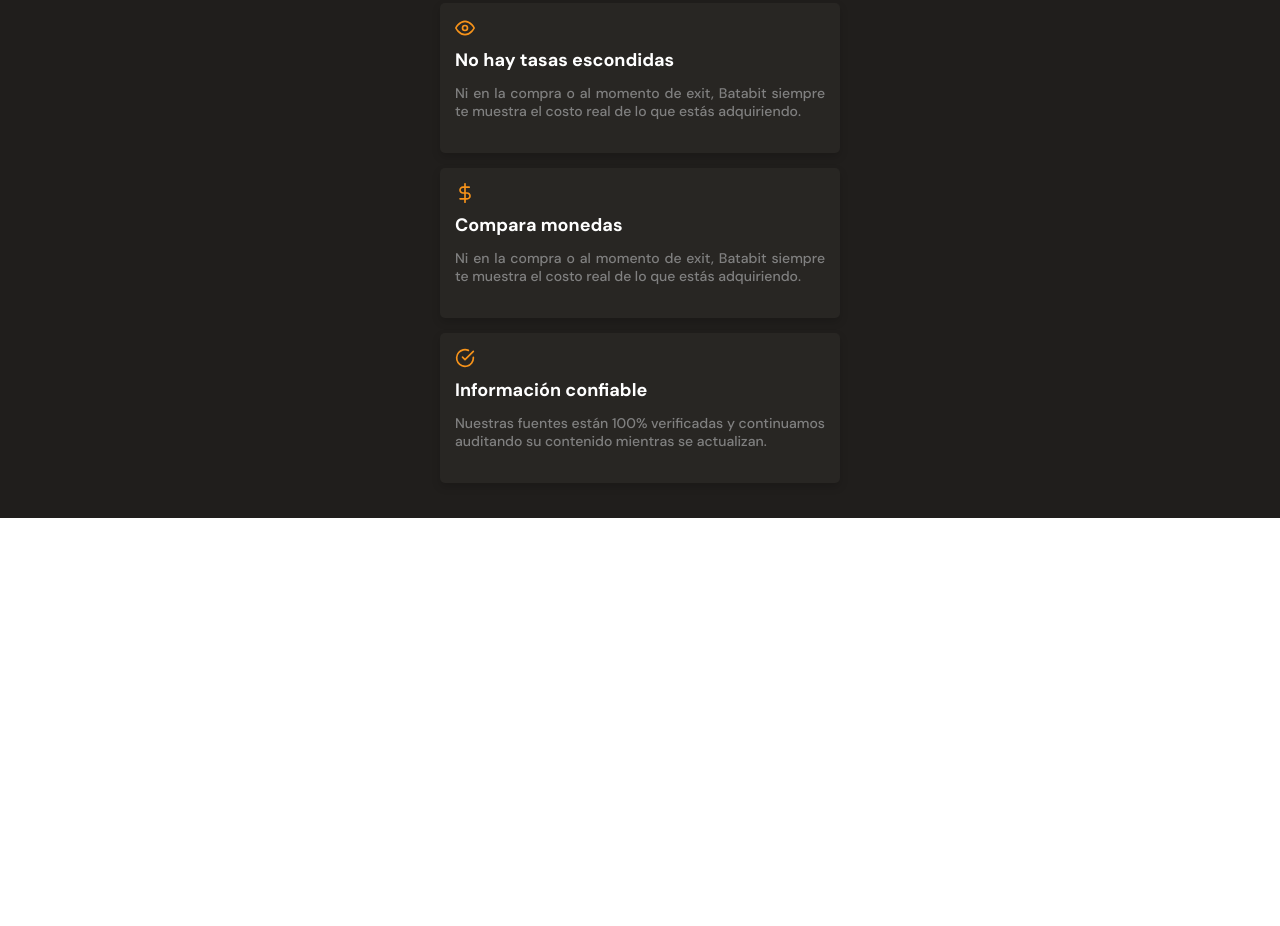
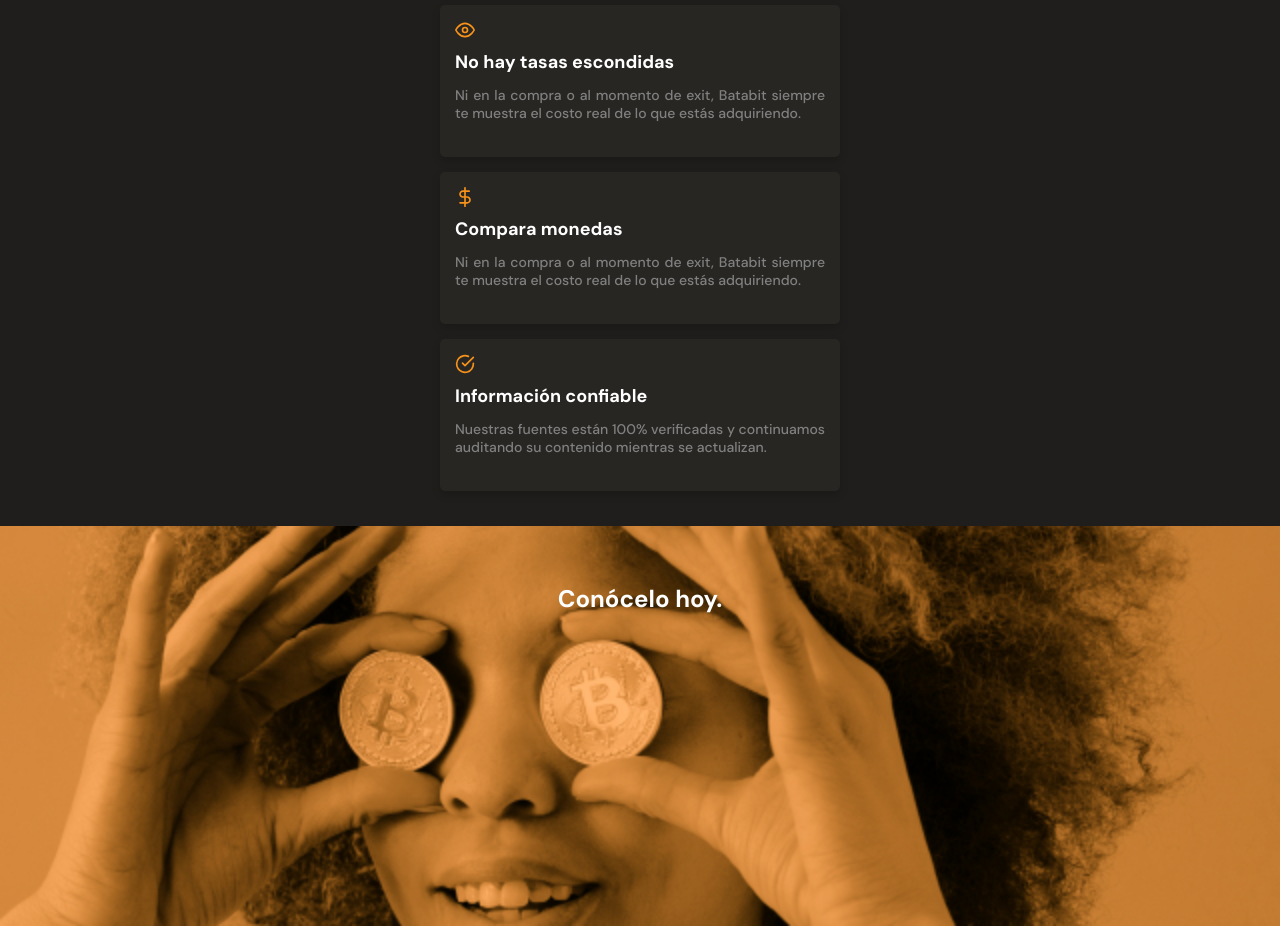
Before and after one commit to juanestorres/batata-bit, a plain HTML site: page index.html in a window 1280 px wide. Shown: the part 1813-2739 px from the top of the page. Before the commit the page ends 2331 px from the top, so only its background shows below. Drawn offline with Linux system fonts and the light colour scheme.

Commit message:
New image

```diff
--- a/index.html
+++ b/index.html
@@ -137,7 +137,11 @@
             </section>
 
         </section>
-        <section></section>
+        <section>
+            <section class="bitcoin-img-container">
+                <h2>Conócelo hoy.</h2>
+            </section>
+        </section>
         <section></section>
     </main>
     <footer></footer>
--- a/style.css
+++ b/style.css
@@ -407,7 +407,7 @@ margin-top: 24px;
     width: 95%;
     min-width: 288px;
     max-width: 400px;
-    height: 150px;
+    min-height: 150px;
     margin: 15px auto;
     padding: 15px;
     background-color: #282623 ;
@@ -478,3 +478,22 @@ margin-top: 24px;
     background-position: center;
     background-repeat: no-repeat;
 }
+
+.bitcoin-img-container{
+    width: 100%;
+    min-width: 320px;
+    height: 50vh;
+    background-image: url('./assets/img/bitcoinbaby2x.jpg');
+    background-size: cover;
+    background-position: center;
+    background-repeat: no-repeat;
+}
+
+.bitcoin-img-container h2{
+font-weight: bold;
+font-size: 2.4rem;
+line-height: 2.6rem;
+text-align: center;
+color: var(--just-white);
+padding-top: 60px;
+}
```
